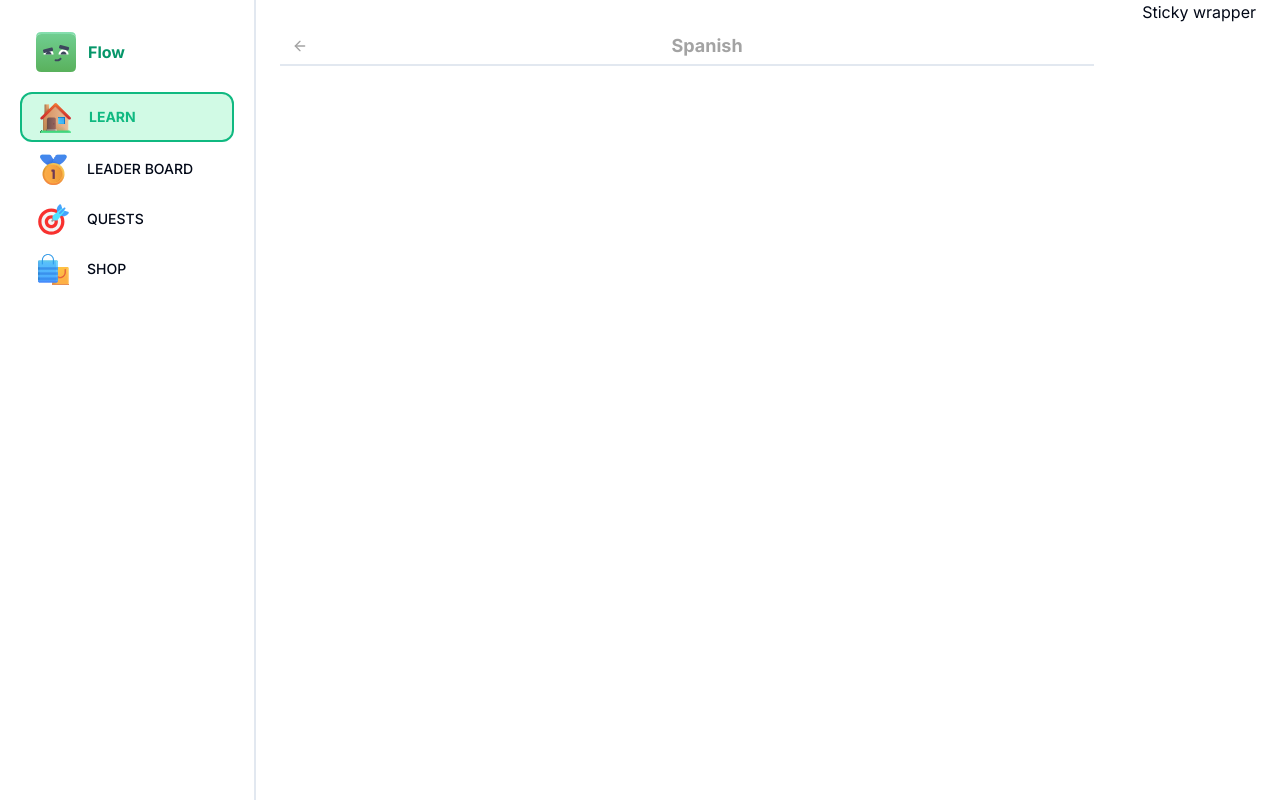
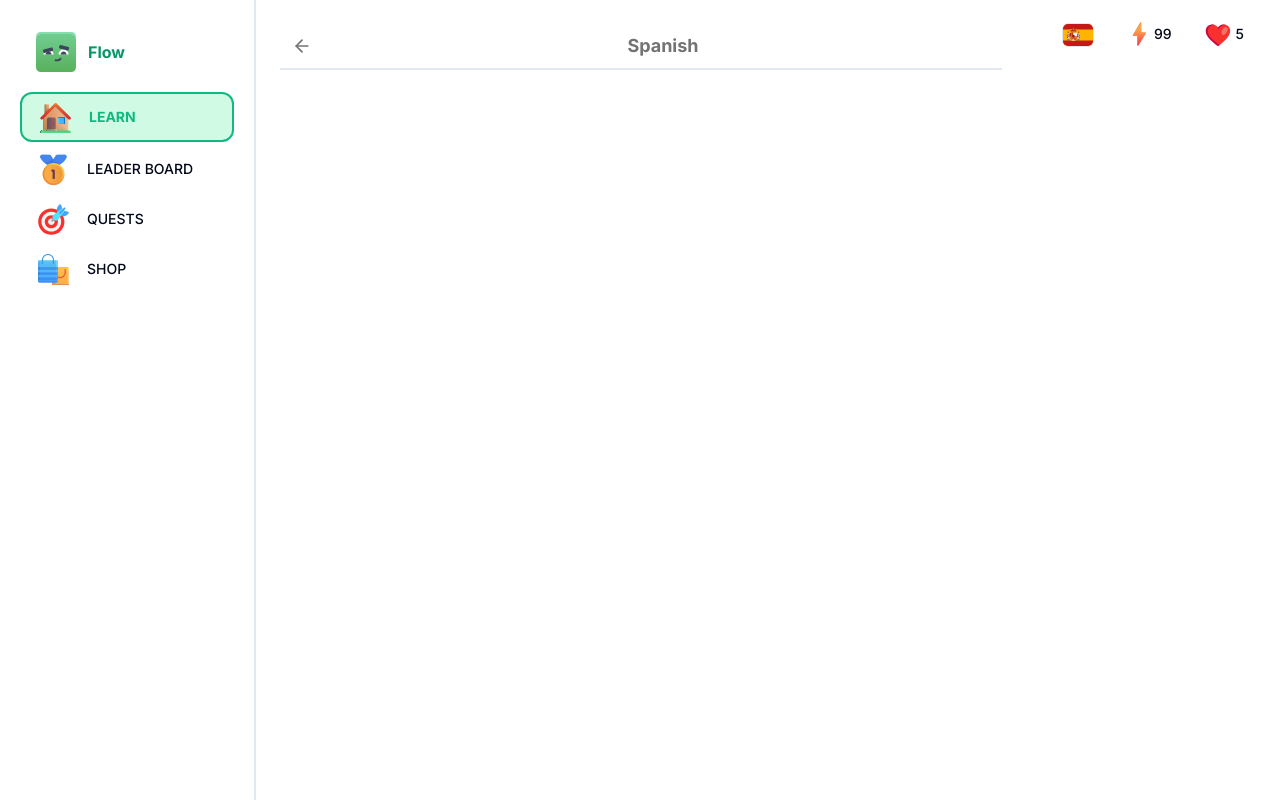
Before and after one commit to Kei-K23/Flow-LMS, a Next.js app: page /learn in a window 1280 px wide. Built offline with nearby package versions, Linux system fonts and the light colour scheme; no server answers.

Commit message:
setup neon database and drizzle orm

```diff
--- a/src/app/(landing)/_components/footer.tsx
+++ b/src/app/(landing)/_components/footer.tsx
@@ -8,7 +8,6 @@ const Footer = () => {
       name: "Croatian",
       flag: "/hr.svg",
     },
-
     {
       name: "Italian",
       flag: "/it.svg",
--- a/src/app/(main)/learn/page.tsx
+++ b/src/app/(main)/learn/page.tsx
@@ -1,12 +1,23 @@
 import FeedWrapper from "@/components/feed-wrapper";
 import Header from "@/components/header";
 import StickyWrapper from "@/components/sticky-wrapper";
+import UserProgress from "@/components/user-progress";
 import React from "react";
 
 const LearnPage = () => {
   return (
-    <div className="flex flex-row-reverse gap-[48px] px-6">
-      <StickyWrapper>Sticky wrapper</StickyWrapper>
+    <div className="flex flex-row-reverse gap-[48px] px-6 py-4">
+      <StickyWrapper>
+        <UserProgress
+          activeCourse={{
+            imageSrc: "/es.svg",
+            title: "Spanish",
+          }}
+          hearts={5}
+          points={99}
+          hasActiveSubscription={false}
+        />
+      </StickyWrapper>
       <FeedWrapper>
         <Header title="Spanish" />
       </FeedWrapper>
--- a/src/components/header.tsx
+++ b/src/components/header.tsx
@@ -9,10 +9,10 @@ type HeaderProps = {
 
 const Header = ({ title }: HeaderProps) => {
   return (
-    <div className="sticky top-0 pt-2 lg:pt-[28px] bg-white lg:z-50 text-neutral-400 flex items-center justify-between border-b-2">
+    <div className="sticky top-0 lg:mt-[-28px] lg:pt-[28px] bg-white lg:z-50 text-neutral-500 flex items-center justify-between border-b-2 mb-8 pb-1">
       <Link href={"/courses"}>
         <Button size={"sm"} variant={"ghost"}>
-          <ArrowLeft className="w-4 h-4" />
+          <ArrowLeft className="w-5 h-5" />
         </Button>
       </Link>
       <h1 className="text-lg font-bold">{title}</h1>
--- /dev/null
+++ b/src/components/user-progress.tsx
@@ -0,0 +1,61 @@
+import Link from "next/link";
+import React from "react";
+import { Button } from "./ui/button";
+import Image from "next/image";
+import { InfinityIcon } from "lucide-react";
+
+type UserProgressProps = {
+  activeCourse: { imageSrc: string; title: string };
+  hearts: number;
+  points: number;
+  hasActiveSubscription: boolean;
+};
+
+const UserProgress = ({
+  activeCourse,
+  hearts,
+  points,
+  hasActiveSubscription,
+}: UserProgressProps) => {
+  return (
+    <div className="w-full flex items-center justify-between gap-x-2">
+      <Link href={"/courses"}>
+        <Button size={"sm"} variant={"ghost"}>
+          <Image
+            src={activeCourse.imageSrc}
+            alt={activeCourse.title}
+            className="rounded-md border"
+            width={32}
+            height={32}
+          />
+        </Button>
+      </Link>
+
+      <Link href={"/shop"}>
+        <Button size={"sm"} variant={"ghost"}>
+          <Image src={"/points.svg"} alt="points" width={28} height={28} />
+          {points}
+        </Button>
+      </Link>
+
+      <Link href={"/shop"}>
+        <Button size={"sm"} variant={"ghost"}>
+          <Image
+            src={"/heart.svg"}
+            alt="heart"
+            width={28}
+            height={28}
+            className="mr-1"
+          />
+          {hasActiveSubscription ? (
+            <InfinityIcon className="w-4 h-4 stroke-[3]" />
+          ) : (
+            hearts
+          )}
+        </Button>
+      </Link>
+    </div>
+  );
+};
+
+export default UserProgress;
--- /dev/null
+++ b/src/db/index.ts
@@ -0,0 +1,8 @@
+import { neon } from '@neondatabase/serverless';
+import { drizzle } from 'drizzle-orm/neon-http';
+import * as dotenv from 'dotenv'
+
+dotenv.config();
+
+const sql = neon(process.env.DB_CONNECTION!);
+export const db = drizzle(sql);
--- /dev/null
+++ b/src/db/schema.ts
@@ -0,0 +1,10 @@
+import { pgTable, serial, text, timestamp } from "drizzle-orm/pg-core";
+
+
+export const courses = pgTable("courses", {
+    id: serial('id').primaryKey(),
+    title: text("title").notNull(),
+    imageSrc: text("imageSrc"),
+    createdAt: timestamp('created_at').defaultNow(),
+    updatedAt: timestamp('updated_at').defaultNow(),
+});
```
Also changed, not shown: drizzle.config.ts (added, +12 -0 lines), package.json (+8 -1 lines), 1 other file (tests, documents, lock files or other folders).
